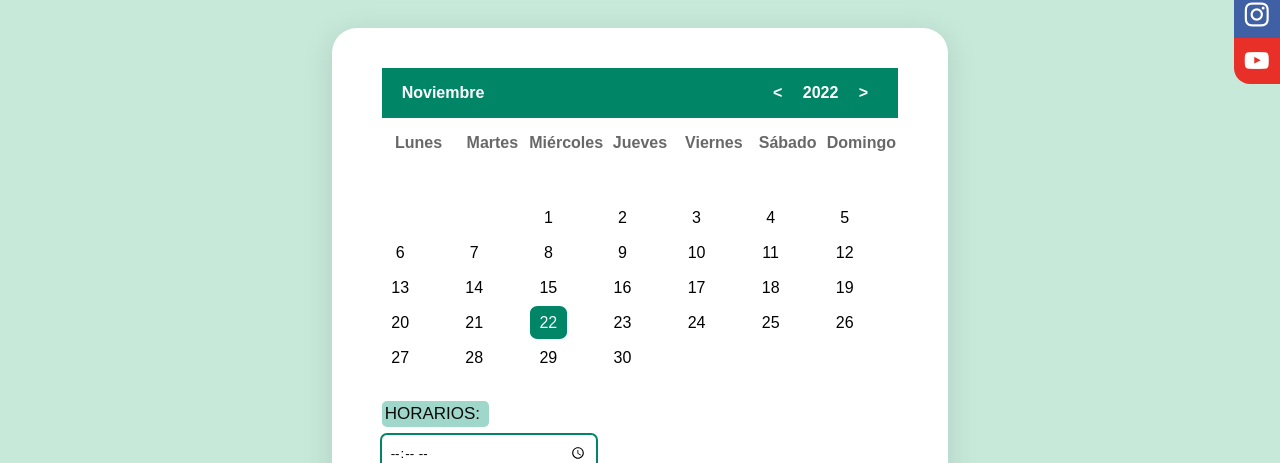
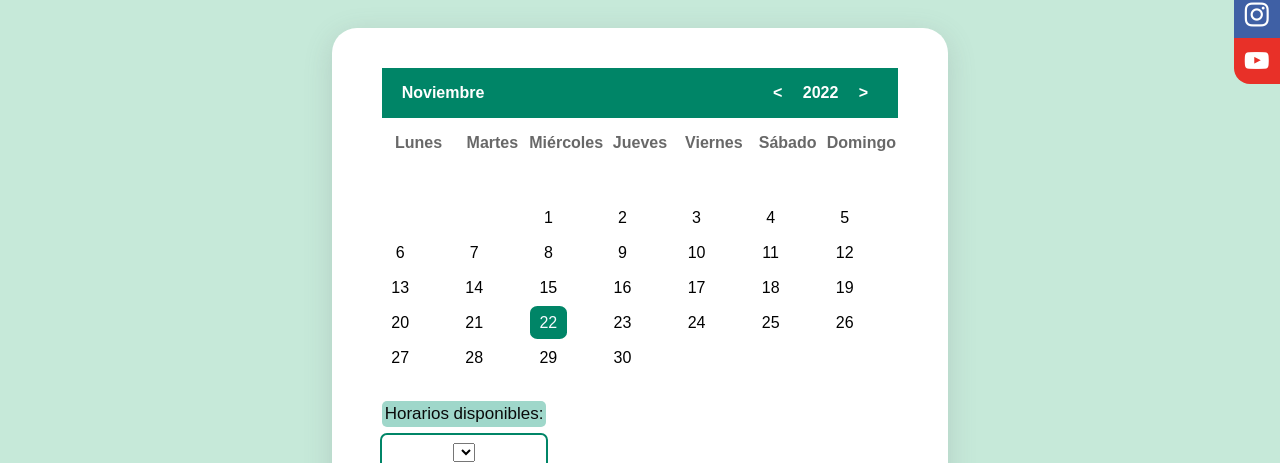
Before and after one commit to EmaDeAngelis/GestionEmocional.github.io, a plain HTML site: page pages/calendario2.html in a window 1280 px wide. Shown: the part 335-798 px from the top of the page. Drawn offline with Linux system fonts and the light colour scheme; files whose address does not match are found by name.

Commit message:
Add files via upload

```diff
--- a/pages/calendario2.html
+++ b/pages/calendario2.html
@@ -73,11 +73,14 @@
               <div class="calendar-footer">
                 <div class="horarios">
                   <section class="sectionHorarios">
-                    <span class="textoHorarios"><p>HORARIOS:</p></span>
+                    <span class="textoHorarios"><p>Horarios disponibles:</p></span>
                   </section>
                   <div class="cuadrito">
-                    <form action="">
-                      <input type="time" class="form__input">
+                    <form action="" class="form__input">
+                      <label for="horarios"></label>
+                      <select name="horarios" id="">
+                        <option value="horarios"></option>
+                      </select>
                     </form>
                   </div>
                 </div>
@@ -98,6 +101,6 @@
       <a href="" class="icon icon-facebook" target="_blank"></a>
       <a href="" class="icon icon-instagram" target="_blank"></a>
       <a href="" class="icon icon-youtube" target="_blank"></a>
-    </div>
+  </div>
   </body>
 </html>
```
